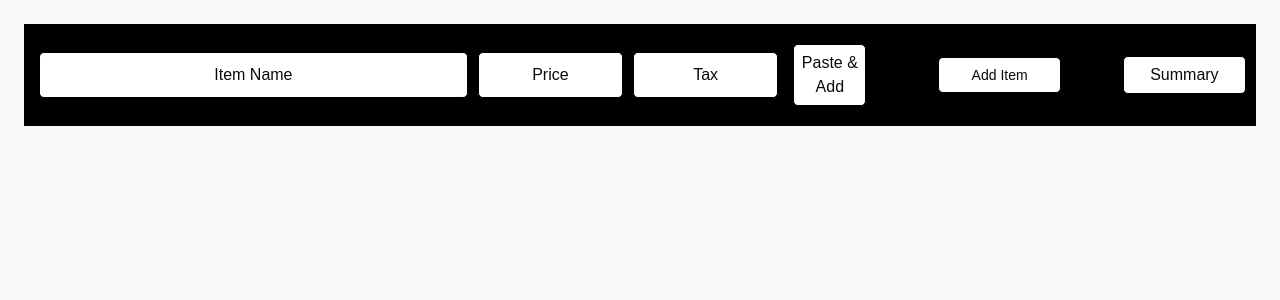
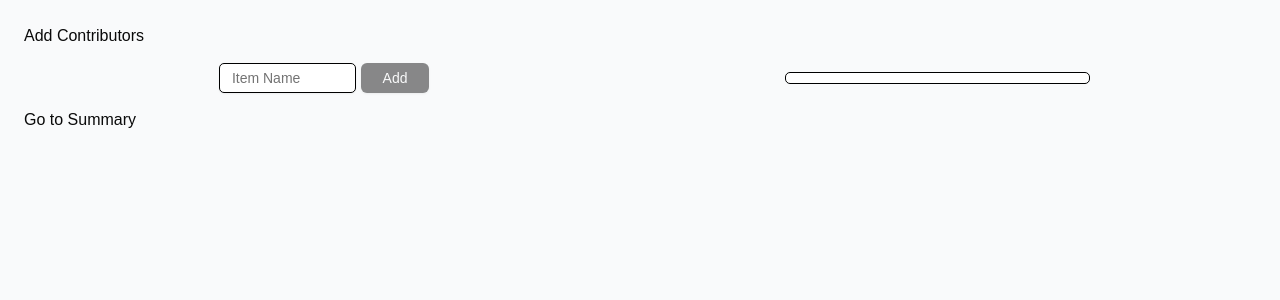
Before and after one commit to NilayPatel27/splitwise, a Next.js app: page / in a window 1280 px wide. Shown: the top 300 px of the page. Built offline with nearby package versions, Linux system fonts and the light colour scheme.

Commit message:
Added dynamic name features

```diff
--- /dev/null
+++ b/src/app/components/index.tsx
@@ -0,0 +1,6 @@
+import Header from '@/app/components/header';
+import PasteAndAdd from '@/app/components/pasteAndAdd';
+import ItemComponent from '@/app/components/itemComponent';
+import NameComponent from '@/app/components/nameComponent';
+
+export { Header, PasteAndAdd, ItemComponent, NameComponent };
--- a/src/app/components/itemComponent.tsx
+++ b/src/app/components/itemComponent.tsx
@@ -75,4 +75,4 @@ const ItemComponent = ({ index, item, setItem, checkBox = false }: any) => {
     )
 }
 
-export { ItemComponent }
+export default ItemComponent;
--- a/src/app/components/nameComponent.tsx
+++ b/src/app/components/nameComponent.tsx
@@ -1,11 +1,8 @@
-import { useEffect } from "react";
+const NameComponent = ({ index, item, setItem, names }: any) => {
 
-const NameComponent = ({ index, item, setItem }: any) => {
-
-    const names = ['Ayushi', 'Hetvi', 'Marmik', 'Nilay', 'Om', 'Romil'];
     const onNameClick = (contributor: string) => {
         const temp = JSON.parse(JSON.stringify(item));
-        if (!temp[index].contributor.some((name: string) => name === contributor)) {
+        if (!temp[index]?.contributor.some((name: string) => name === contributor)) {
             temp[index].contributor = [...temp[index]?.contributor, contributor];
         } else {
             temp[index].contributor = temp[index].contributor.filter((name: string) => name !== contributor);
@@ -17,7 +14,7 @@ const NameComponent = ({ index, item, setItem }: any) => {
     return (
         <div style={{ flexDirection: 'row', justifyContent: 'space-between', alignItems: 'center', display: 'flex', width: "40%", padding: '10px' }}>
             {
-                Array.from({ length: names.length }).map((_, contributor) => {
+                Array.from({ length: names?.length }).map((_, contributor) => {
                     return (
                         <div style={{
                             flexDirection: 'row', justifyContent: 'space-around', alignItems: 'center', display: 'flex', width: '100%',
@@ -36,4 +33,4 @@ const NameComponent = ({ index, item, setItem }: any) => {
     )
 }
 
-export { NameComponent }
+export default NameComponent;
--- a/src/app/components/pasteAndAdd.tsx
+++ b/src/app/components/pasteAndAdd.tsx
@@ -10,7 +10,8 @@ import {
 } from "@/components/ui/dialog";
 import { SquarePlus } from 'lucide-react';
 import { Button } from "@/components/ui/button";
-import { ItemComponent } from './itemComponent';
+import { ItemComponent } from '@/app/components/index';
+
 
 const PasteAndAdd = ({ item, setItem, itemCount, setItemCount }: any) => {
 
@@ -131,4 +132,4 @@ const PasteAndAdd = ({ item, setItem, itemCount, setItemCount }: any) => {
     )
 }
 
-export default PasteAndAdd
+export default PasteAndAdd;
--- a/src/app/page.tsx
+++ b/src/app/page.tsx
@@ -1,10 +1,83 @@
-// app/page.tsx
-import PurchaseTable from '@/app/components/splitwiseForm'
+'use client'
 
-export default function HomePage() {
+import { useState } from 'react';
+import { Input } from "@/components/ui/input";
+import { Button } from "@/components/ui/button";
+import Link from 'next/link';
+
+const HomePage = () => {
+
+  const [contributors, setContributors] = useState([]);
+  const [onContributorTextChange, setOnContributorTextChange] = useState("");
+
+  const onClickAdd = () => {
+    const temp = JSON.parse(JSON.stringify(contributors));
+    temp.push(onContributorTextChange);
+    setContributors(temp);
+    setOnContributorTextChange("");
+  }
+
+  const onContributorTextChanges = (e: any) => {
+    setOnContributorTextChange(e.target.value);
+  }
+
+  console.log({ contributors });
   return (
     <main className="min-h-screen bg-gray-50 p-6">
-      <PurchaseTable />
+      <div>Add Contributors</div>
+      <div style={{ display: "flex", flexDirection: 'row', justifyContent: "space-around", alignItems: "center", margin: "5px" }}>
+        <div style={{ display: "flex", flexDirection: 'row', justifyContent: "center", alignItems: "center", margin: "5px" }}>
+
+          <Input style={{
+            width: '50%',
+            height: '30px',
+            borderRadius: '5px',
+            border: '1px solid black',
+            backgroundColor: "white",
+            color: "black"
+          }}
+            placeholder="Item Name"
+            accept="text"
+            type='text'
+            value={onContributorTextChange}
+            size={20}
+            onChange={(e) => onContributorTextChanges(e)}
+          />
+
+          <Button type="button" variant="default" onClick={() => onClickAdd()} disabled={!onContributorTextChange} style={{ margin: '5px', width: '25%', height: '30px' }}>
+            Add
+          </Button>
+
+        </div>
+        <div style={{ display: "flex", flexDirection: 'column', justifyContent: "center", alignItems: "center", margin: "5px", backgroundColor: "white", padding: "5px", border: "1px solid black", borderRadius: "5px", width: "25%" }}>
+          {contributors.map((contributor, index) => {
+            return (
+              <div style={{
+                margin: "5px",
+                backgroundColor: "white",
+                color: "black",
+                padding: "5px",
+                border: "1px solid black",
+                borderRadius: "5px",
+                width: "100%"
+
+              }} key={index}
+              >{index + 1}. {contributor}</div>
+            )
+          })}
+        </div>
+      </div>
+
+      <Link
+        href={{
+          pathname: '/splitwiseForm',
+          query: { contributors: JSON.stringify(contributors) }
+        }}
+      >
+        Go to Summary
+      </Link>
     </main>
   )
 }
+
+export default HomePage;
--- a/src/app/components/splitwiseForm.tsx
+++ b/src/app/splitwiseForm/page.tsx
@@ -1,22 +1,31 @@
 'use client'
 
-import React, { useState } from 'react'
+import React, { useEffect, useState } from 'react'
 import { Button } from "@/components/ui/button";
 
-import { ItemComponent } from './itemComponent';
-import { NameComponent } from './nameComponent';
-import Header from './header';
+import { ItemComponent, NameComponent, Header } from '@/app/components/index';
+
+import { useSearchParams } from 'next/navigation';
 
 const SplitwiseForm = () => {
 
+    const contributor = useSearchParams().get('contributors');
+
     const [item, setItem] = useState([]);
     const [itemCount, setItemCount] = useState(0);
+    const [contributors, setContributors] = useState([]);
+
+    useEffect(() => {
+        if (contributor) {
+            setContributors(JSON.parse(contributor));
+        }
+    }, [contributor]);
 
     return (
         <div>
             <div style={{ flexDirection: 'row', backgroundColor: 'black', width: '100%', display: "flex" }}>
                 <div style={{ flexDirection: 'column', justifyContent: 'space-around', alignItems: 'flex-start', display: 'flex', width: '100%' }}>
-                    <Header item={item} setItem={setItem} setItemCount={setItemCount} itemCount={itemCount} />
+                    <Header item={item} setItem={setItem} setItemCount={setItemCount} itemCount={itemCount} names={contributors} />
                     <div style={{ flexDirection: 'row', justifyContent: 'space-around', alignItems: 'center', display: 'flex', width: '100%' }}>
                         <div style={{ display: "flex", 'justifyContent': 'space-between', 'alignItems': 'center', width: '100%', flexDirection: 'column' }}>
                             {
@@ -34,12 +43,12 @@ const SplitwiseForm = () => {
                                                 variant="outline"
                                                 style={{ flexDirection: 'row', justifyContent: 'center', alignItems: 'center', display: 'flex', width: '10%', padding: '10px', margin: '10px', borderRadius: '5px', borderColor: 'black', borderWidth: '1px', borderStyle: 'solid', backgroundColor: 'white' }}
                                             >Delete</Button>
-                                            <NameComponent index={index} item={item} setItem={setItem} />
+                                            <NameComponent index={index} item={item} setItem={setItem} names={contributors} />
                                             <Button
                                                 onClick={() => {
                                                     const temp = JSON.parse(JSON.stringify(item));
-                                                    temp[index]?.contributor?.length === 6 ? temp[index].contributor = [] :
-                                                        temp[index].contributor = ['Ayushi', 'Hetvi', 'Marmik', 'Nilay', 'Om', 'Romil'];
+                                                    temp[index]?.contributor?.length === contributors?.length ? temp[index].contributor = [] :
+                                                        temp[index].contributor = contributors;
                                                     setItem(temp);
                                                 }}
                                                 variant="outline"
```
Also changed, not shown: src/app/components/header.tsx (+13 -21 lines).
